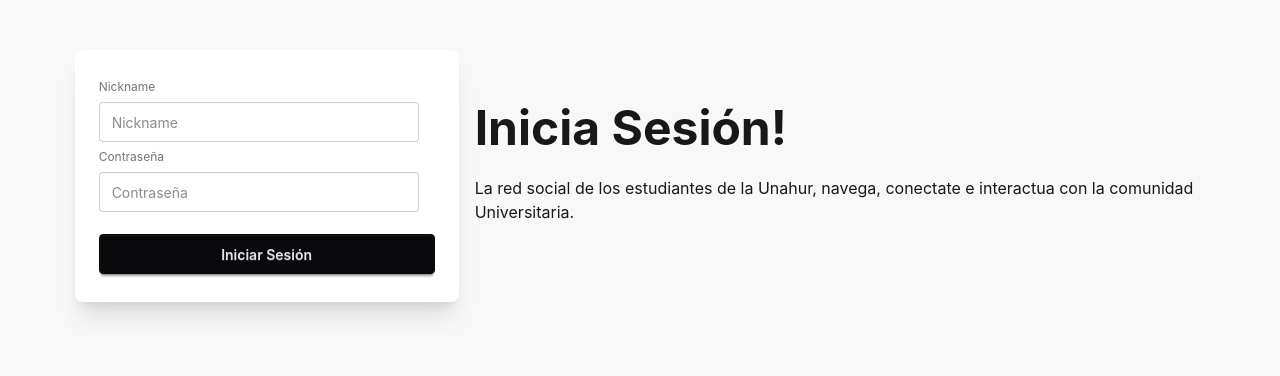
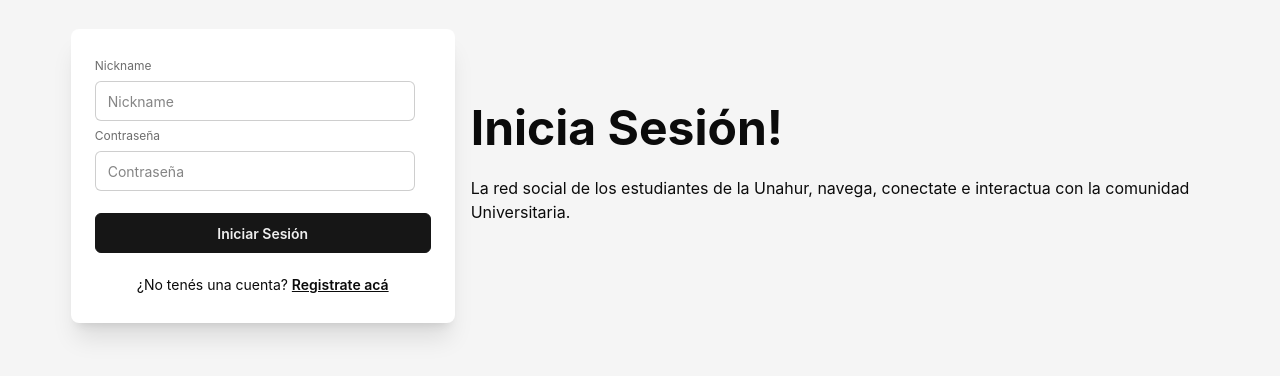
Before and after one commit to Manuhead98/UnaHur-Anti-Social-Net, a React (Vite) app: page /login in a window 1280 px wide. Shown: the part 224-600 px from the top of the page. Built offline with nearby package versions, Linux system fonts and the light colour scheme.

Commit message:
algo de css y navigate login y register

```diff
--- a/src/components/ProtectedRoute.tsx
+++ b/src/components/ProtectedRoute.tsx
@@ -4,6 +4,8 @@
 type ProtectedRouteProps = {
     children: React.ReactNode;
 };
+// Este Route Guard intercepta el acceso a una ruta y decideo si permito renderizar a dicha ruta si el usuario esta logueado
+//  Si no lo esta, lo redirijo al login. Si esta logueado, renderizo el children que es el componente que quiero mostrar.
 
 function ProtectedRoute({ children }: ProtectedRouteProps) {
     const { user, loading } = useAuth();
--- a/src/components/ui/ModoOscuro.tsx
+++ b/src/components/ui/ModoOscuro.tsx
@@ -3,7 +3,7 @@
     return (
         <label className="swap swap-rotate">
             {/* this hidden checkbox controls the state */}
-            <input type="checkbox" className="theme-controller" value="synthwave" />
+            <input type="checkbox" className="theme-controller" value="monochrome" />
 
             {/* sun icon */}
             <svg
--- a/src/components/ui/Navbar.tsx
+++ b/src/components/ui/Navbar.tsx
@@ -7,6 +7,7 @@
 
 // Contexto del buscador.
 import { useSearch } from "../../context/SearchContext";
+import ModoOscuro from "./ModoOscuro";
 
 function Navbar() {
 
@@ -56,6 +57,7 @@
 
             {/* ---------------- Lado derecho ---------------- */}
             <div className="flex gap-2 items-center">
+                <ModoOscuro />
 
                 {/* Buscador de publicaciones.
                 Todo lo que escriba el usuario se guarda
--- a/src/index.css
+++ b/src/index.css
@@ -1,2 +1,112 @@
 @import "tailwindcss";
-@plugin "daisyui";
+
+@plugin "daisyui" {
+    themes: monochrome --default, monochrome-dark --prefersdark;
+
+}
+
+@plugin "daisyui/theme" {
+    name: "monochrome";
+    default: true;
+    prefersdark: false;
+    color-scheme: light;
+
+    /* Fondos: blanco puro / grises muy sutiles para dar profundidad */
+    --color-base-100: oklch(100% 0 0);
+    /* blanco puro, fondo principal */
+    --color-base-200: oklch(97% 0 0);
+    /* gris casi imperceptible, tarjetas */
+    --color-base-300: oklch(92% 0 0);
+    /* bordes / separadores */
+    --color-base-content: oklch(15% 0 0);
+    /* texto principal, negro suave */
+
+    /* "Primary" en negro puro: botones, links, acentos */
+    --color-primary: oklch(15% 0 0);
+    --color-primary-content: oklch(98% 0 0);
+
+    /* Secondary: gris medio, para elementos secundarios */
+    --color-secondary: oklch(45% 0 0);
+    --color-secondary-content: oklch(98% 0 0);
+
+    /* Accent: gris oscuro distinto de primary */
+    --color-accent: oklch(30% 0 0);
+    --color-accent-content: oklch(98% 0 0);
+
+    /* Neutral: para navbars/footers */
+    --color-neutral: oklch(20% 0 0);
+    --color-neutral-content: oklch(95% 0 0);
+
+    /* Estados: desaturados para no romper el look monocromático */
+    --color-info: oklch(55% 0.03 250);
+    --color-info-content: oklch(98% 0 0);
+    --color-success: oklch(45% 0.05 150);
+    --color-success-content: oklch(98% 0 0);
+    --color-warning: oklch(60% 0.08 80);
+    --color-warning-content: oklch(15% 0 0);
+    --color-error: oklch(45% 0.08 25);
+    --color-error-content: oklch(98% 0 0);
+
+    /* Estética minimalista: bordes finos, esquinas rectas, sin ruido/sombra extra */
+    --radius-selector: 0.25rem;
+    --radius-field: 0.375rem;
+    --radius-box: 0.5rem;
+    --size-selector: 0.25rem;
+    --size-field: 0.25rem;
+    --border: 1px;
+    --depth: 0;
+    --noise: 0;
+}
+
+@plugin "daisyui/theme" {
+    name: "monochrome-dark";
+    default: false;
+    prefersdark: true;
+    color-scheme: dark;
+
+    /* Fondos: negro casi puro / grises oscuros sutiles para dar profundidad */
+    --color-base-100: oklch(14% 0 0);
+    /* negro suave, fondo principal */
+    --color-base-200: oklch(19% 0 0);
+    /* gris oscuro, tarjetas */
+    --color-base-300: oklch(27% 0 0);
+    /* bordes / separadores */
+    --color-base-content: oklch(96% 0 0);
+    /* texto principal, blanco suave */
+
+    /* "Primary" en blanco: botones, links, acentos (invertido respecto al claro) */
+    --color-primary: oklch(96% 0 0);
+    --color-primary-content: oklch(15% 0 0);
+
+    /* Secondary: gris medio-claro */
+    --color-secondary: oklch(70% 0 0);
+    --color-secondary-content: oklch(15% 0 0);
+
+    /* Accent: gris claro distinto de primary */
+    --color-accent: oklch(80% 0 0);
+    --color-accent-content: oklch(15% 0 0);
+
+    /* Neutral: para navbars/footers */
+    --color-neutral: oklch(85% 0 0);
+    --color-neutral-content: oklch(15% 0 0);
+
+    /* Estados: desaturados, ajustados para verse bien sobre fondo oscuro */
+    --color-info: oklch(70% 0.05 250);
+    --color-info-content: oklch(15% 0 0);
+    --color-success: oklch(65% 0.08 150);
+    --color-success-content: oklch(15% 0 0);
+    --color-warning: oklch(75% 0.1 80);
+    --color-warning-content: oklch(15% 0 0);
+    --color-error: oklch(65% 0.12 25);
+    --color-error-content: oklch(15% 0 0);
+
+    /* Misma estética minimalista que el tema claro */
+    --radius-selector: 0.25rem;
+    --radius-field: 0.375rem;
+    --radius-box: 0.5rem;
+    --size-selector: 0.25rem;
+    --size-field: 0.25rem;
+    --border: 1px;
+    --depth: 0;
+    --noise: 0;
+}
--- a/src/pages/Login.tsx
+++ b/src/pages/Login.tsx
@@ -2,6 +2,7 @@
 import { useNavigate } from "react-router-dom";
 import { getUsers } from "../services/users";
 import { useAuth } from "../context/AuthContext";
+import { Link } from "react-router-dom";
 
 function Login() {
     const navigate = useNavigate();
@@ -98,6 +99,16 @@
                                 Iniciar Sesión
                             </button>
 
+                            <p className="text-center text-sm mt-4">
+                                ¿No tenés una cuenta?{" "}
+                                <Link
+                                    to="/register"
+                                    className="link link-primary font-semibold hover:underline"
+                                >
+                                    Registrate acá
+                                </Link>
+                            </p>
+
                         </fieldset>
 
                     </div>
--- a/src/routes/AppRouter.tsx
+++ b/src/routes/AppRouter.tsx
@@ -21,31 +21,18 @@
                 <Route path="/login" element={<Login />} />
                 <Route path="/register" element={<Register />} />
 
-                {/* Layout principal */}
-                <Route element={<MenuLayout />}>
-
+                {/* Todo lo de acá requiere login */}
+                <Route
+                    element={
+                        <ProtectedRoute>
+                            <MenuLayout />
+                        </ProtectedRoute>
+                    }
+                >
                     <Route path="/home" element={<Home />} />
-
-                    <Route
-                        path="/perfil"
-                        element={
-                            <ProtectedRoute>
-                                <Perfil />
-                            </ProtectedRoute>
-                        }
-                    />
-
-                    <Route
-                        path="/crear-post"
-                        element={
-                            <ProtectedRoute>
-                                <CreatePost />
-                            </ProtectedRoute>
-                        }
-                    />
-
+                    <Route path="/perfil" element={<Perfil />} />
+                    <Route path="/crear-post" element={<CreatePost />} />
                     <Route path="/post/:id" element={<Post />} />
-
                 </Route>
 
                 {/* Error */}
```
Also changed, not shown: 1 other file (tests, documents, lock files or other folders). Lines whose indentation alone changed are shown as unchanged.
